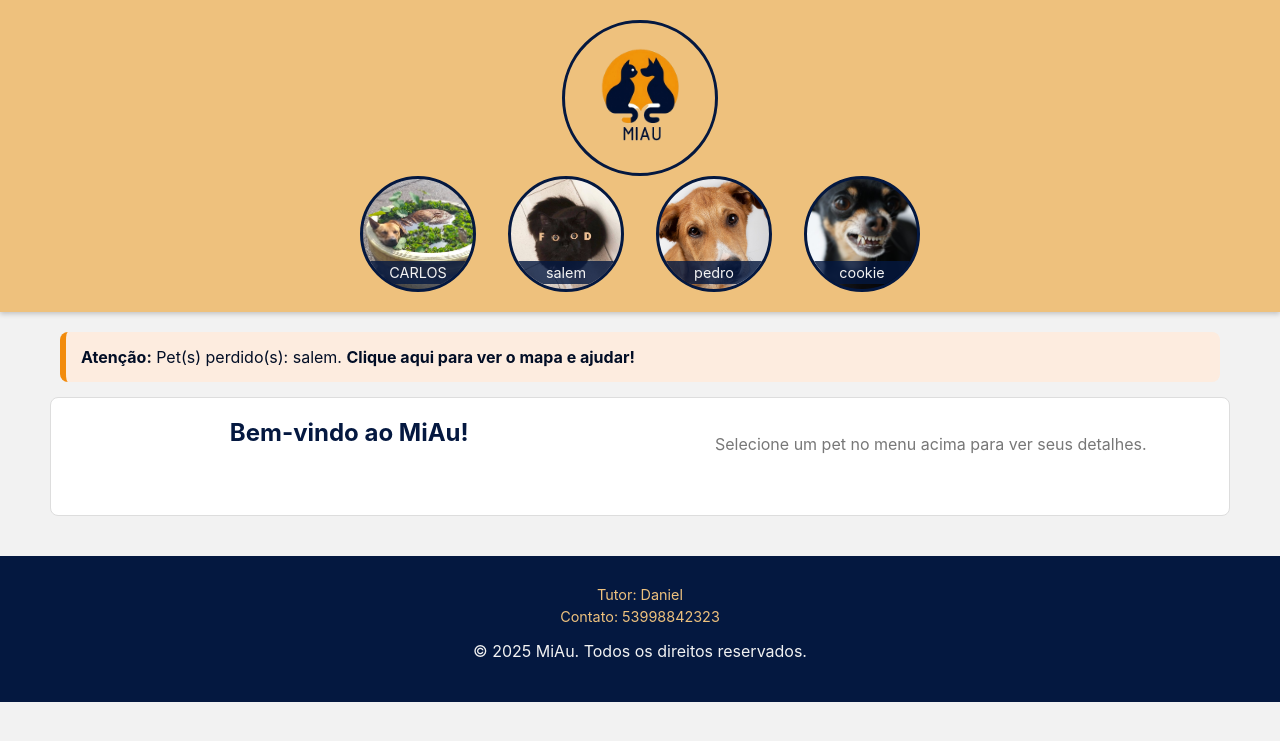
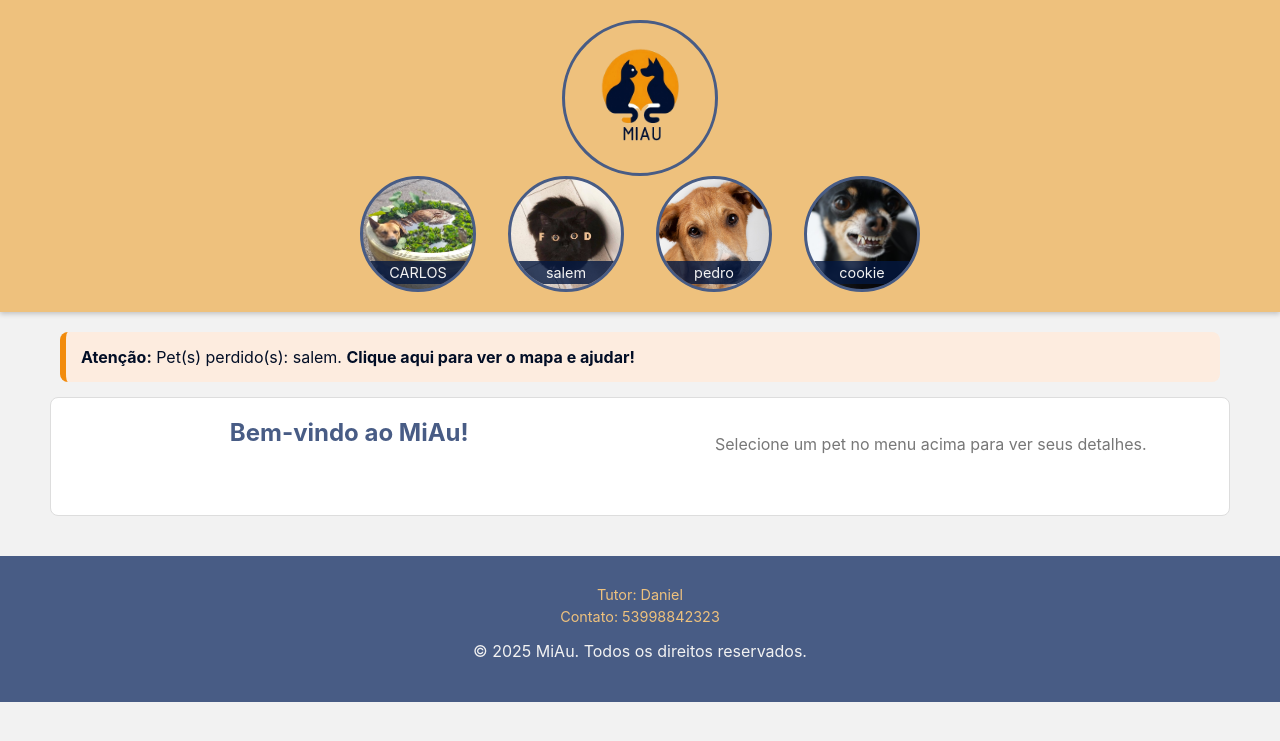
Before and after one commit to dankas/mi-au, a PHP site: page /index.html in a window 1280 px wide. Shown: the top 741 px of the page. Run offline with PHP 8.4, Linux system fonts and the light colour scheme.

Commit message:
ajuste cores

```diff
--- a/assets/css/frontcomponentes.css
+++ b/assets/css/frontcomponentes.css
@@ -59,7 +59,7 @@ main {
   text-align: center;
   background-size: cover;
   background-position: center;
-  border: 3px solid #041840;
+  border: 3px solid #485c85;
   text-decoration: none;
   color: #f2f2f2;
   border-radius: 50%;
@@ -93,12 +93,12 @@ main {
 .pet-details h2 {
   margin-top: 0;
   margin-bottom: 10px;
-  color: #041840;
+  color: #485c85;
 }
 .pet-details h3 {
   margin-top: 15px;
   margin-bottom: 5px;
-  color: #041840;
+  color: #485c85;
   border-bottom: 2px solid #f28b0c;
   padding-bottom: 4px;
 }
@@ -145,36 +145,13 @@ main {
   min-width: 85px;
   min-height: 85px;
   border-radius: 50%;
-  border-color: #041840;
+  border-color: #485c85;
   border-style: solid;
   border-width: 3px;
 }
 
-@media (min-width: 768px) {
-  .pet-details {
-    display: grid;
-    grid-template-columns: 1fr 1fr;
-    grid-template-areas:
-      "info photos"
-      "consultas consultas";
-    gap: 25px;
-  }
-
-  .pet-info {
-    grid-area: info;
-  }
-
-  .pet-photos-grid {
-    grid-area: photos;
-  }
-
-  .pet-consultations {
-    grid-area: consultas;
-  }
-}
-
 footer {
-  background-color: #041840;
+  background-color: #485c85;
   color: #f2f2f2;
   text-align: center;
   padding: 25px 20px;
@@ -267,6 +244,28 @@ footer {
   margin-top: 10px;
   font-weight: bold;
 }
+@media (min-width: 768px) {
+  .pet-details {
+    display: grid;
+    grid-template-columns: 1fr 1fr;
+    grid-template-areas:
+      "info photos"
+      "consultas consultas";
+    gap: 25px;
+  }
+
+  .pet-info {
+    grid-area: info;
+  }
+
+  .pet-photos-grid {
+    grid-area: photos;
+  }
+
+  .pet-consultations {
+    grid-area: consultas;
+  }
+}
 
 @media (max-width: 699px) {
   .pet-menu-toggle {
--- a/assets/js/app.js
+++ b/assets/js/app.js
@@ -22,19 +22,19 @@ function exibirNotificacaoPetPerdido(pets, container) {
   // Pega o nome de cada pet perdido e junta com vírgula.
   const nomesPetsPerdidos = petsPerdidos.map((pet) => pet.nome).join(", ");
 
-  // 1. Cria o elemento da notificação na página (comportamento antigo mantido).
+  // Cria o elemento da notificação na página (comportamento antigo mantido).
   const notificacao = document.createElement("div");
   notificacao.id = "lostPetNotification";
   notificacao.innerHTML = `<strong>Atenção:</strong> Pet(s) perdido(s): ${nomesPetsPerdidos}. <strong>Clique aqui para ver o mapa e ajudar!</strong>`;
   notificacao.style.display = "block";
 
-  // Adiciona o evento de clique para abrir o modal com o mapa.
+  // abrir  o mapa.
   notificacao.addEventListener("click", mostrarMapaDePetsPerdidos);
 
-  // Adiciona a notificação no início do container principal.
+  // Adicioa a notificação no início do container principal.
   container.prepend(notificacao);
 
-  // 2. Usa a Notification API do navegador para uma notificação de desktop.
+  // Usa a Notification API do navegador para uma notificação de desktop.
   if (!("Notification" in window)) {
     console.log("Este navegador não suporta notificações de desktop.");
     return;
@@ -44,7 +44,7 @@ function exibirNotificacaoPetPerdido(pets, container) {
     const titulo = `Atenção: Pet Perdido!`;
     const opcoes = {
       body: `O pet ${nomesPetsPerdidos} está perdido. Clique para ver mais detalhes e ajudar na busca.`,
-      icon: 'assets/imgs/logos/logo.png' // Usando o logo como ícone
+      icon: 'assets/imgs/logos/logo.png'
     };
 
     const notificacaoDesktop = new Notification(titulo, opcoes);
@@ -162,7 +162,7 @@ let mapInstance = null;
 
 // Função para criar o modal do mapa, se ele ainda não existir.
 function criarModalDoMapa() {
-  // Se o modal já existe no DOM, não faz nada.
+
   if (document.getElementById("mapModal")) {
     return;
   }
```
